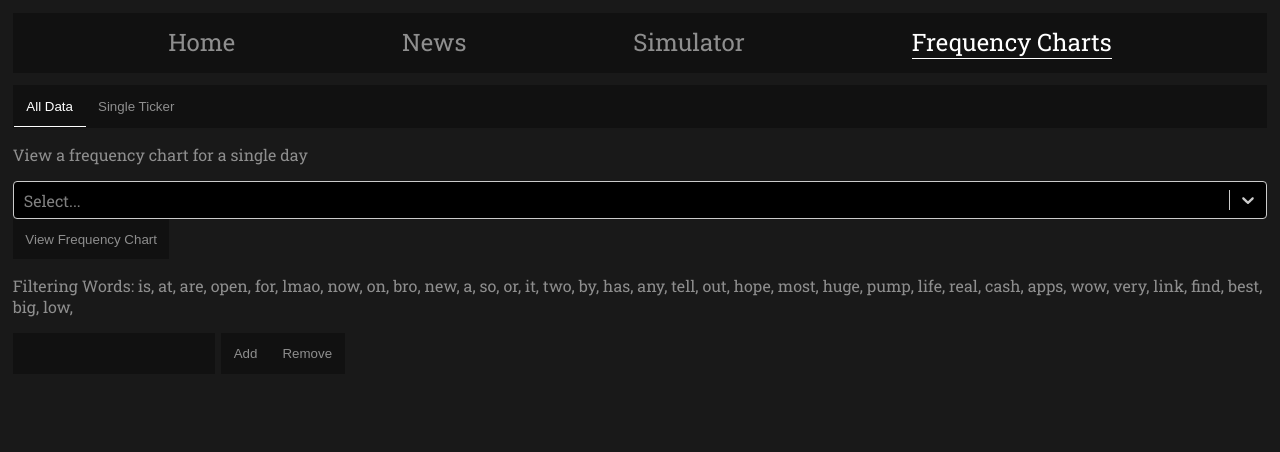
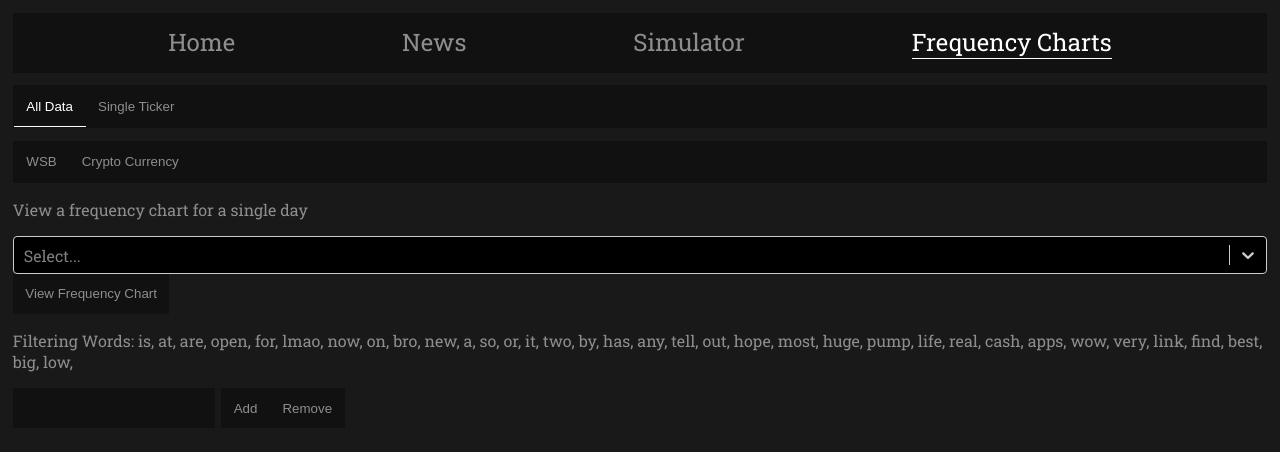
Before and after one commit to christophermarek/stocknewsanalyzer, a React (Create React App) app in the folder simulator/: page /frequencycharts in a window 1280 px wide. Shown: the top 452 px of the page. Built offline with nearby package versions, Linux system fonts and the light colour scheme; no server answers.

Commit message:
data source selector

```diff
--- a/simulator/src/simulator/FrequencyCharts.tsx
+++ b/simulator/src/simulator/FrequencyCharts.tsx
@@ -12,6 +12,7 @@ const Article: React.FC<Props> = ({ }) => {
     const [cryptoFrequencyLists, setCryptoFrequencyLists] = useState<Array<cryptoCurrencyFrequencyListItem>>();
     //new Array so the ts compiler knows its an array not an object so we can use [...spread]
     const [pageSelected, setPageSelected] = useState<string>("allData");
+    const [dataSourceSelected, setDataSourceSelected] = useState<string>();
 
     useEffect(() => {
 
@@ -90,6 +91,11 @@ const Article: React.FC<Props> = ({ }) => {
                 <input type="button" className={"subButton" + (pageSelected == 'singleTicker' ? ' navItemSelected' : '')} onClick={() => setPageSelected("singleTicker")} value="Single Ticker" />
             </div>
 
+            <div className="loadPageForm">
+                <input type="button" className={"subButton" + (dataSourceSelected == 'wsb' ? ' navItemSelected' : '')} onClick={() => setDataSourceSelected("wsb")} value="WSB" />
+                <input type="button" className={"subButton" + (dataSourceSelected == 'crypto' ? ' navItemSelected' : '')} onClick={() => setDataSourceSelected("crypto")} value="Crypto Currency" />
+            </div>
+
             <div className="dataVisualizer">
                 {pageSelected == "allData" ? (
                     <AllFrequencyData
```
